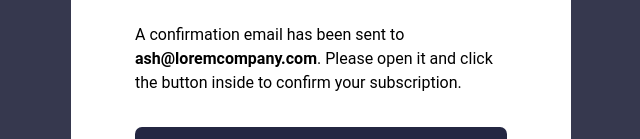
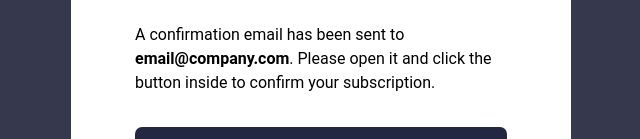
Before and after one commit to ramikoff/newsletter-sign-up-with-success-message-main, a React (Vite) app: page / in a window 1280 px wide. Both pictures are taken after a click on the button "Subscribe to monthly newsletter". Shown: the part 521-660 px from the top of the page, without its empty margins (319-959 px from the left). Built offline with nearby package versions, Linux system fonts and the light colour scheme.

Commit message:
isFormSuccessPullData: email added

```diff
--- a/App.js
+++ b/App.js
@@ -5,6 +5,7 @@ import Success from "./assets/js/Success.js"
 export default function App() {
   const [width, setWidth] = useState(window.innerWidth);
   const [isSuccess, setIsSuccess] = useState(false);
+  const [email, setEmail] = useState('email@com')
 
   function handleWindowSizeChange() {
     setWidth(window.innerWidth);
@@ -19,13 +20,13 @@ export default function App() {
 
   const isMobile = width <= 768
 
-  const isFormSuccessPullData = (data) => {
-    setIsSuccess(data)
+  const isFormSuccessPullData = (isSuccessData, emailData) => {
+    setIsSuccess(isSuccessData)
+    setEmail(emailData)
   }
 
-
   return <>
-    {isSuccess ? <Success isMobile={isMobile}/> : <Form isMobile={isMobile} isSuccessPullData={isFormSuccessPullData}/>}
+    {isSuccess ? <Success isMobile={isMobile} email={email}/> : <Form isMobile={isMobile} isFormSuccessPullData={isFormSuccessPullData}/>}
 
     <div className="attribution">
       Challenge by <a href="https://www.frontendmentor.io?ref=challenge" target="_blank">Frontend Mentor</a>.
--- a/assets/js/Form.js
+++ b/assets/js/Form.js
@@ -14,14 +14,13 @@ const Form = (props) => {
 
   const sendForm = (event) => {
     event.preventDefault()
-    props.isSuccessPullData(validateEmail(inputValue))
+    props.isFormSuccessPullData(validateEmail(inputValue), inputValue)
   }
 
   const validateEmail = (email) => {
     const re = /\S+@\S+\.\S+/;
     return re.test(email)
   }
-
 
 
   return (
--- a/assets/js/Success.js
+++ b/assets/js/Success.js
@@ -1,17 +1,15 @@
 import React from "react";
 import listIcon from "../images/icon-list.svg"
 
-const Success = () => {
+const Success = (props) => {
   return <>
-
-    {/*// Success message start*/}
     <div className='container container--small' id="success">
       <img src={listIcon} alt='' className={"list-icon list-icon--success"}/>
       <h2 className='form-label'>
         Thanks for subscribing!
       </h2>
       <p className='form-legend'>
-        A confirmation email has been sent to <strong>ash@loremcompany.com</strong>.
+        A confirmation email has been sent to <strong>{props.email}</strong>.
         Please open it and click the button inside to confirm your subscription.
       </p>
 
@@ -19,9 +17,6 @@ const Success = () => {
         Dismiss message
       </button>
     </div>
-
-
-    {/*// Success message end*/}
   </>
 }
 
```
